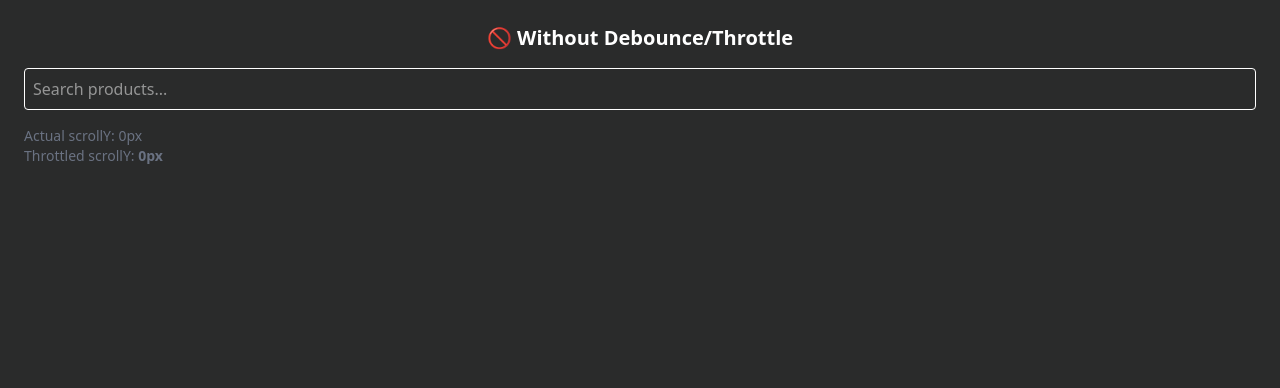
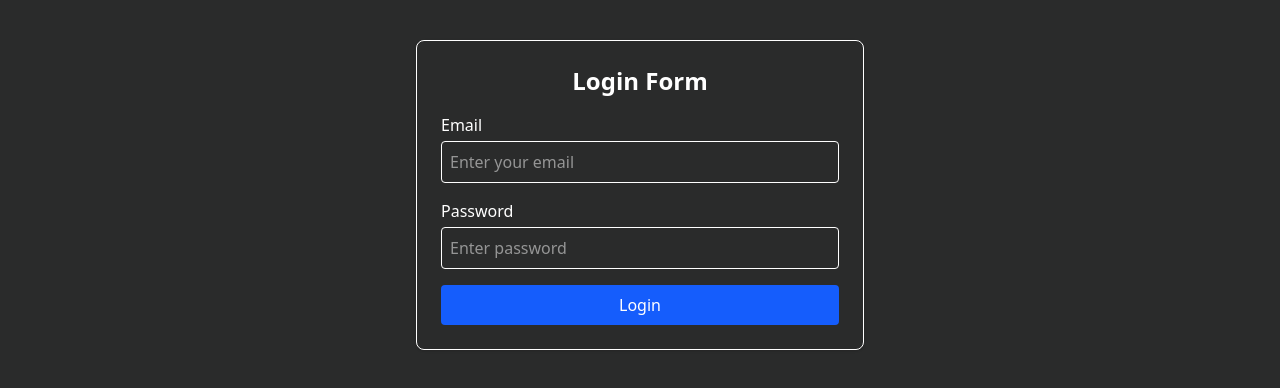
Before and after one commit to irfanbaig7/ReactAgain_2.0, a React (Vite) app: page / in a window 1280 px wide. Shown: the top 388 px of the page. Built offline with nearby package versions, Linux system fonts and the light colour scheme.

Commit message:
feat: creat login form using RFH + zod

```diff
--- a/package.json
+++ b/package.json
@@ -10,15 +10,18 @@
     "preview": "vite preview"
   },
   "dependencies": {
+    "@hookform/resolvers": "^5.2.2",
     "@tailwindcss/vite": "^4.1.14",
     "@tanstack/react-query": "^5.90.5",
     "@tanstack/react-query-devtools": "^5.90.2",
     "axios": "^1.12.2",
     "react": "^19.1.1",
     "react-dom": "^19.1.1",
+    "react-hook-form": "^7.66.0",
     "react-hot-toast": "^2.6.0",
     "react-router-dom": "^7.9.4",
     "tailwindcss": "^4.1.14",
+    "zod": "^4.1.12",
     "zustand": "^5.0.8"
   },
   "devDependencies": {
--- /dev/null
+++ b/src/08_zod/Zod.jsx
@@ -0,0 +1,39 @@
+import React from 'react'
+import z, { email } from 'zod'
+
+
+
+const Zod = () => {
+
+
+
+    // schema difine karo
+    const userSchema = z.object({
+        name: z.string().min(2, 'Name too short'),
+        email: z.string().email('invalid email'),
+        age: z.number().min(18, 'Must be 18+'),
+    })
+
+
+    // test data validate karo
+    const result = userSchema.safeParse({
+        name: "irfan baig",
+        age: 22,
+        email: "ibaig@gmail.com"
+    })
+
+
+    // check output
+    if (!result.success) {
+        console.log(result.error.issues);
+    } else {
+        console.log("Valid Data: ", result.data);
+    }
+
+
+    return (
+        <div>Zod</div>
+    )
+}
+
+export default Zod
--- /dev/null
+++ b/src/08_zod/components/Login.jsx
@@ -0,0 +1,71 @@
+import React from 'react'
+import { useForm } from 'react-hook-form'
+import z from 'zod'
+import { zodResolver } from "@hookform/resolvers/zod"
+
+
+// schema define karo
+const loginSchema = z.object({
+    email: z.string().email("invalid email").min(1, "Email is required"),
+    password: z.string().min(8, "password must be 8 characters")
+})
+
+
+const Login = () => {
+
+    // useForm initialize with zod resolver
+    const { register, handleSubmit, formState: { errors }, } = useForm({
+        resolver: zodResolver(loginSchema),
+    })
+
+
+    // on form submit
+    const onSubmit = (data) => {
+        console.log("Login successful with data: ", data);
+    }
+
+    return (
+        <div className="max-w-md mx-auto mt-10 p-6 border rounded-lg shadow">
+            <h2 className="text-2xl font-semibold text-center mb-4">Login Form</h2>
+
+            <form onSubmit={handleSubmit(onSubmit)} className="space-y-4">
+                {/* Email */}
+                <div>
+                    <label className="block mb-1 font-medium">Email</label>
+                    <input
+                        type="text"
+                        {...register("email")}
+                        placeholder="Enter your email"
+                        className="w-full border p-2 rounded"
+                    />
+                    {errors.email && (
+                        <p className="text-red-500 text-sm">{errors.email.message}</p>
+                    )}
+                </div>
+
+                {/* Password */}
+                <div>
+                    <label className="block mb-1 font-medium">Password</label>
+                    <input
+                        type="password"
+                        {...register("password")}
+                        placeholder="Enter password"
+                        className="w-full border p-2 rounded"
+                    />
+                    {errors.password && (
+                        <p className="text-red-500 text-sm">{errors.password.message}</p>
+                    )}
+                </div>
+
+                <button
+                    type="submit"
+                    className="w-full bg-blue-600 hover:bg-blue-700 text-white py-2 rounded transition-all"
+                >
+                    Login
+                </button>
+            </form>
+        </div>
+    )
+}
+
+export default Login
--- a/src/App.jsx
+++ b/src/App.jsx
@@ -20,18 +20,20 @@ import Product from './06_tanstackQuery/Again/Product'
 import { Toaster } from 'react-hot-toast'
 import Product2 from './06_tanstackQuery/project/Product2'
 import Optimize from './07_advancedPattern/Optimize'
+import Zod from './08_zod/Zod'
+import Login from './08_zod/components/Login'
 // import TransFormation from './04_Axios/transformation/TransFormation'
 
 const App = () => {
 
-  const queryClient = new QueryClient({
-    defaultOptions: {
-      queries: {
-        retry: 2, // retry failed requests 2 times
-        refetchOnWindowFocus: false, // user jab tab switch kare, refetch mat karo
-      },
-    },
-  })
+  // const queryClient = new QueryClient({
+  //   defaultOptions: {
+  //     queries: {
+  //       retry: 2, // retry failed requests 2 times
+  //       refetchOnWindowFocus: false, // user jab tab switch kare, refetch mat karo
+  //     },
+  //   },
+  // })
 
   return (
     <>
@@ -82,7 +84,15 @@ const App = () => {
 
 
       {/* 07 Advanced pattern */}
-      <Optimize />
+      {/*  custom hooks : debounce, throttle, pagination */}
+      {/* <Optimize />  */}
+
+
+
+      {/* 08_ Zod */}
+
+      {/* <Zod /> */}
+      <Login />
 
 
 
```
Also changed, not shown: 1 other file (tests, documents, lock files or other folders).
